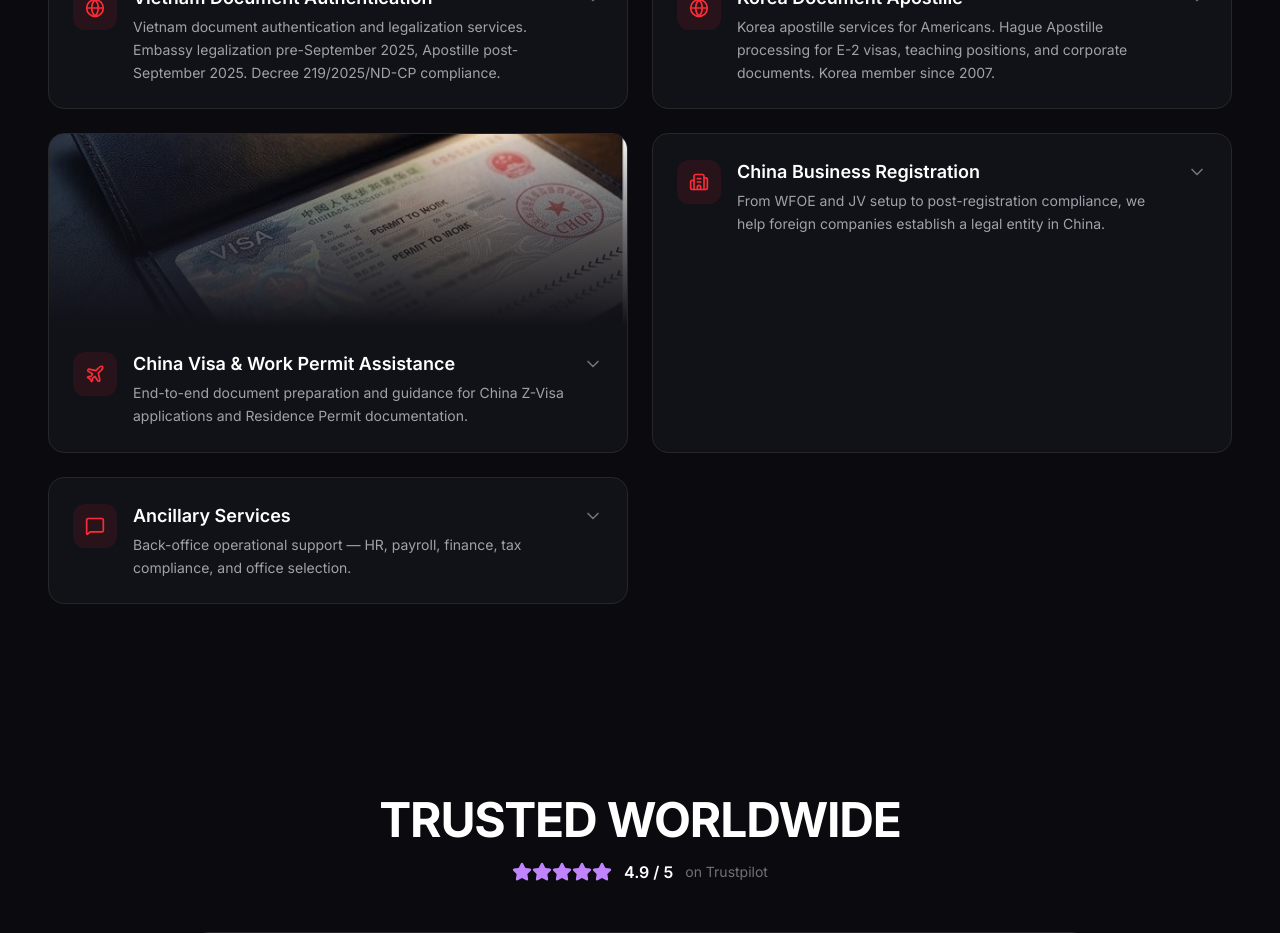
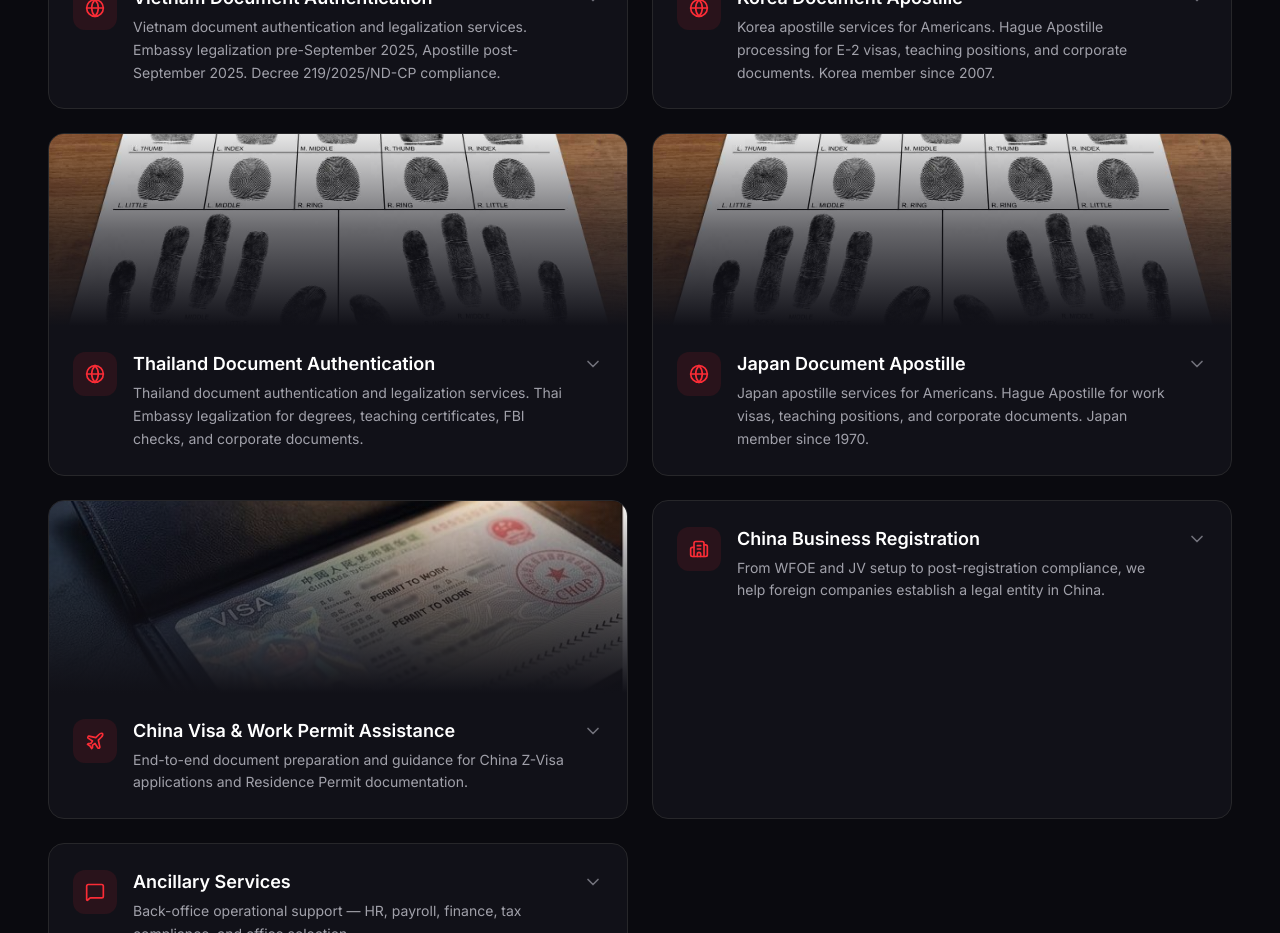
Before and after one commit to scottpiusz-cmyk/hive-digital, a Next.js app: page / in a window 1280 px wide. Shown: the part 2920-3853 px from the top of the page. Built offline with nearby package versions, Linux system fonts and the light colour scheme.

Commit message:
Add Thailand and Japan service cards to homepage

```diff
--- a/sections/ServicePipeline.tsx
+++ b/sections/ServicePipeline.tsx
@@ -120,6 +120,38 @@ const services: Service[] = [
       "Degree and certificate apostille",
       "Korean translation coordination",
       "State-level and federal apostille processing",
+    ],
+  },
+  {
+    id: "thailand",
+    icon: Globe,
+    title: "Thailand Document Authentication",
+    image: "/fingerprinting.jpg",
+    link: "/thailand-authentication/",
+    summary: "Thailand document authentication and legalization services. Thai Embassy legalization for degrees, teaching certificates, FBI checks, and corporate documents.",
+    details: [
+      "Thai Embassy or Consulate authentication",
+      "Pre-authentication by Secretary of State or US Dept of State",
+      "Certified Thai translation coordination",
+      "Degrees, teaching certificates, corporate docs",
+      "End-to-end processing and secure delivery",
+      "Guidance for TEFL teachers heading to Thailand",
+    ],
+  },
+  {
+    id: "japan",
+    icon: Globe,
+    title: "Japan Document Apostille",
+    image: "/fingerprinting.jpg",
+    link: "/japan-apostille/",
+    summary: "Japan apostille services for Americans. Hague Apostille for work visas, teaching positions, and corporate documents. Japan member since 1970.",
+    details: [
+      "Hague Apostille for all Japan-bound documents",
+      "State-level and federal apostille processing",
+      "Japanese translation coordination",
+      "Work visa document packages",
+      "Corporate document apostille for business registration",
+      "End-to-end processing and secure delivery",
     ],
   },
   {
```
